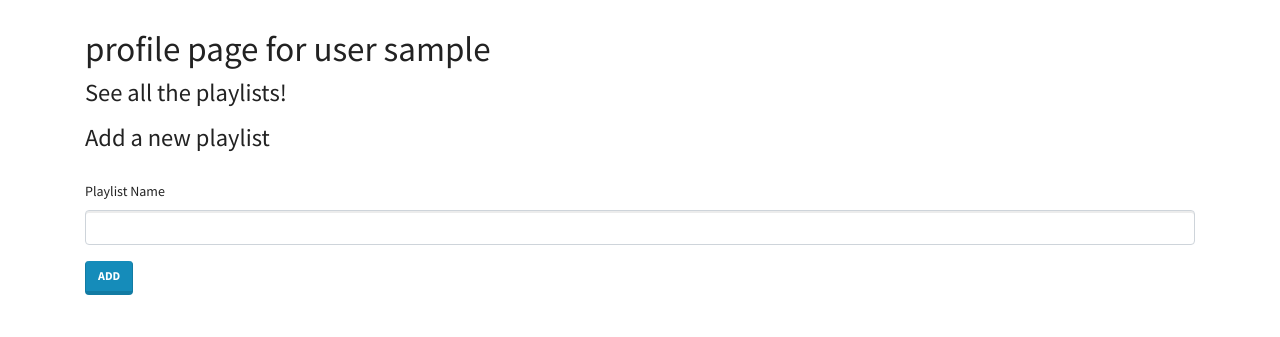
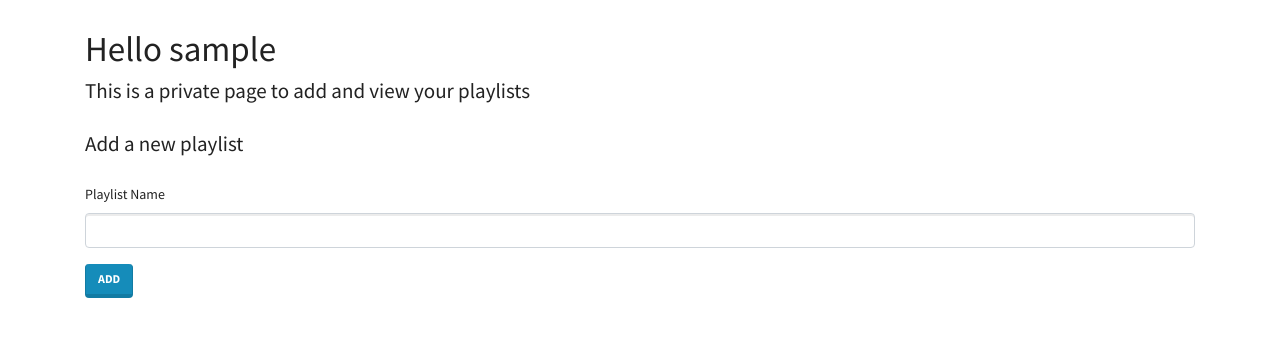
Before and after one commit to joseterrera/capstone-proect-version-2, a Flask app: page /users/profile/1 in a window 1280 px wide. Shown: the part 57-394 px from the top of the page. Run offline with Flask 2, Linux system fonts and the light colour scheme; the visitor is signed in with stand-in values (Sample User, id 1); data comes from the database, SQL or seed files in the repository; data that the repository does not hold is empty; some libraries are stand-ins or nearby versions.

Commit message:
more clean up

```diff
--- a/static/main.css
+++ b/static/main.css
@@ -1,3 +1,13 @@
+ul.profile-list {
+  list-style-type: none;
+  margin-top: 2em;
+  padding-left: 0;
+}
+ul.profile-list li {
+  text-transform: uppercase;
+  font-weight: bold;
+}
+
 .song-results {
   display: flex;
   flex-wrap: wrap;
--- a/templates/playlist/playlist.html
+++ b/templates/playlist/playlist.html
@@ -12,8 +12,6 @@
 
 
 {% if playlist.songs %}
-<p>Songs on this playlist:
-</p>
 <div class="song-results">
   {% for song in playlist.songs %}
   <div class="song-result">
@@ -38,7 +36,7 @@
 
 <p>
   <a class="btn btn-primary" href="/playlists/{{ playlist.id }}/search">
-    Add Song To Playlist
+    Add Songs to this playlist
   </a>
 </p>
 
--- a/templates/users/profile.html
+++ b/templates/users/profile.html
@@ -2,11 +2,11 @@
 
 {% block content %}
 
-<h1 class="display-5">profile page for user {{user.username }}</h1>
+<h1 class="display-5">Hello {{user.username }}</h1>
 
-<h3>See all the playlists!</h3>
+<h4>This is a private page to add and view your playlists</h4>
 
-<ul>
+<ul class="profile-list">
   {% if 'user_id' in session %}
 {% for playlist in playlists %}
   <li>
@@ -35,10 +35,7 @@ Search new songs for this playlist
 {% endif %}
 </ul>
 
-<!-- <p><a class="btn btn-primary" href="/playlists/add">Add a playlist</a></p> -->
-
-
-<h3>Add a new playlist</h3>
+<h4>Add a new playlist</h4>
 <form method="POST">
   {% include "partials/_form.html" %}
   <button class="btn btn-primary" type="submit">Add</button>
```
